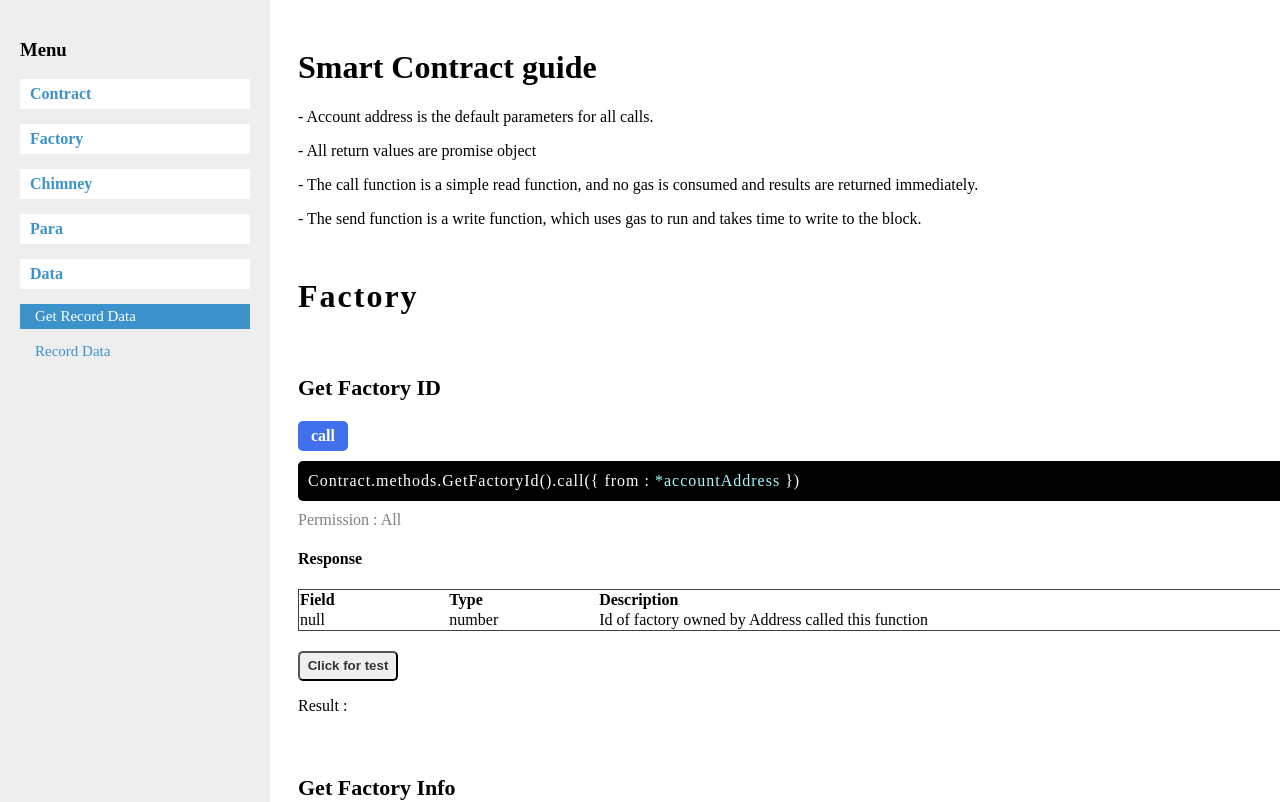
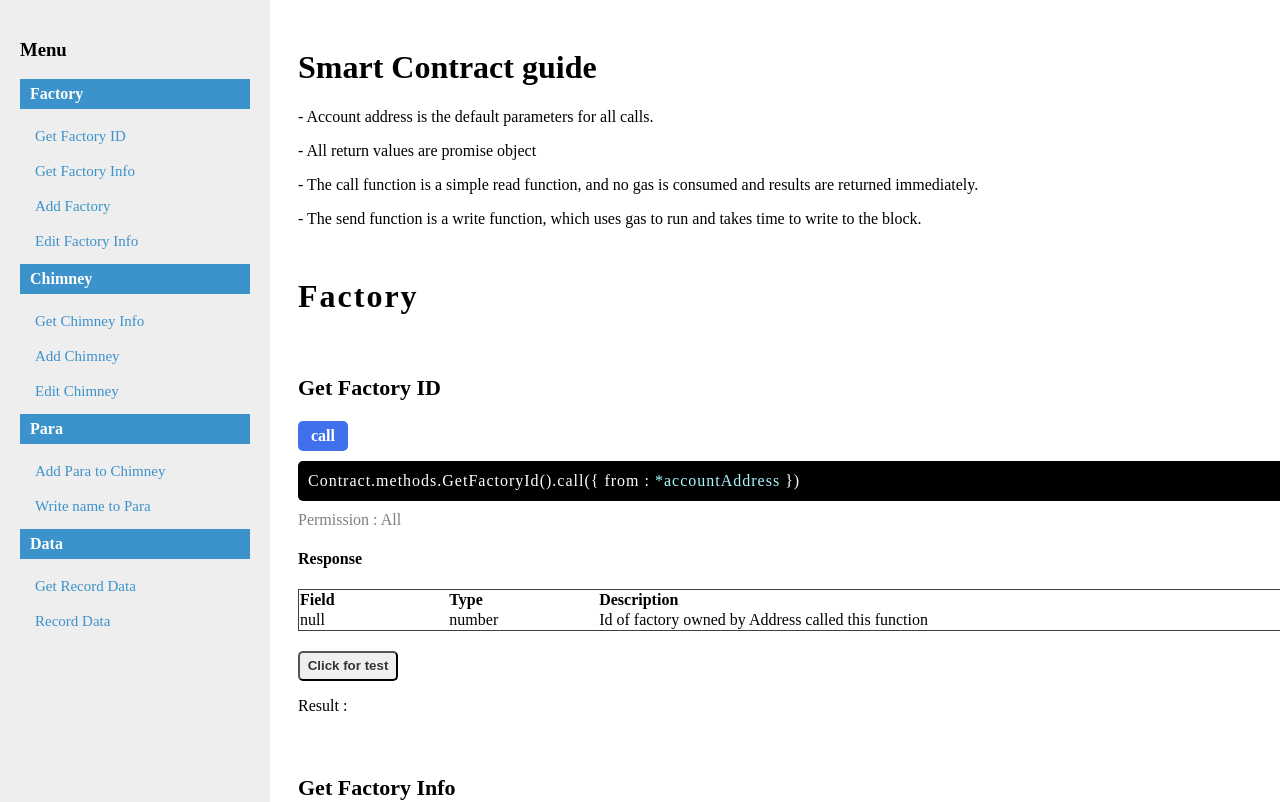
Before and after one commit to ghwlchlaks/interview-blockchain, a React (Create React App) app: page / in a window 1280 px wide. Shown: the top 802 px of the page. Built offline with nearby package versions, Linux system fonts and the light colour scheme.

Commit message:
data 파일에 맞게 메뉴 동적 생성

```diff
--- a/src/components/Sidebar/Sidebar.css
+++ b/src/components/Sidebar/Sidebar.css
@@ -6,16 +6,6 @@
   background-color: rgb(238, 238, 238);
   height: 100%;
   padding: 20px;
-}
-
-h3 {
-  display: block;
-  font-size: 1.17em;
-  margin-block-start: 1em;
-  margin-block-end: 1em;
-  margin-inline-start: 0px;
-  margin-inline-end: 0px;
-  font-weight: bold;
 }
 
 .hgGTJo {
@@ -51,3 +41,15 @@ h3 {
   text-indent: 15px;
   cursor: pointer;
 }
+
+.SDYKW {
+  width: 100%;
+  height: 30px;
+  line-height: 30px;
+  text-indent: 10px;
+  margin-bottom: 15px;
+  background-color: rgb(60, 146, 202);
+  color: rgb(255, 255, 255);
+  font-weight: bold;
+  cursor: pointer;
+}
--- a/src/components/Sidebar/Sidebar.js
+++ b/src/components/Sidebar/Sidebar.js
@@ -1,13 +1,39 @@
 import React, { Component } from 'react';
 import './Sidebar.css';
+import { datas } from '../../datas/Factory';
 
 export default class Sidebar extends Component {
+  makeMenu() {
+    let row = [];
+    for (let data in datas) {
+      row.push(
+        <div key={data}>
+          <div className="leftNavigation__LabelSelect-sc-11e7bjo-1 SDYKW">
+            {data}
+          </div>
+          {datas[data].map((value, index) => {
+            return (
+              <div
+                className="leftNavigation__SubMenu-sc-11e7bjo-2 kdhIax"
+                key={index}
+              >
+                {value.title}
+              </div>
+            );
+          })}
+        </div>
+      );
+    }
+    return row;
+  }
+
   render() {
     return (
       <div>
         <div className="leftNavigation__Wrapper-sc-11e7bjo-0 cXdfkr">
           <h3>Menu</h3>
-          <div>
+          {this.makeMenu()}
+          {/* <div>
             <div className="leftNavigation__LabelSelect-sc-11e7bjo-1 hgGTJo">
               Contract
             </div>
@@ -37,7 +63,7 @@ export default class Sidebar extends Component {
             <div className="leftNavigation__SubMenu-sc-11e7bjo-2 kdhIax">
               Record Data
             </div>
-          </div>
+          </div> */}
         </div>
       </div>
     );
```
